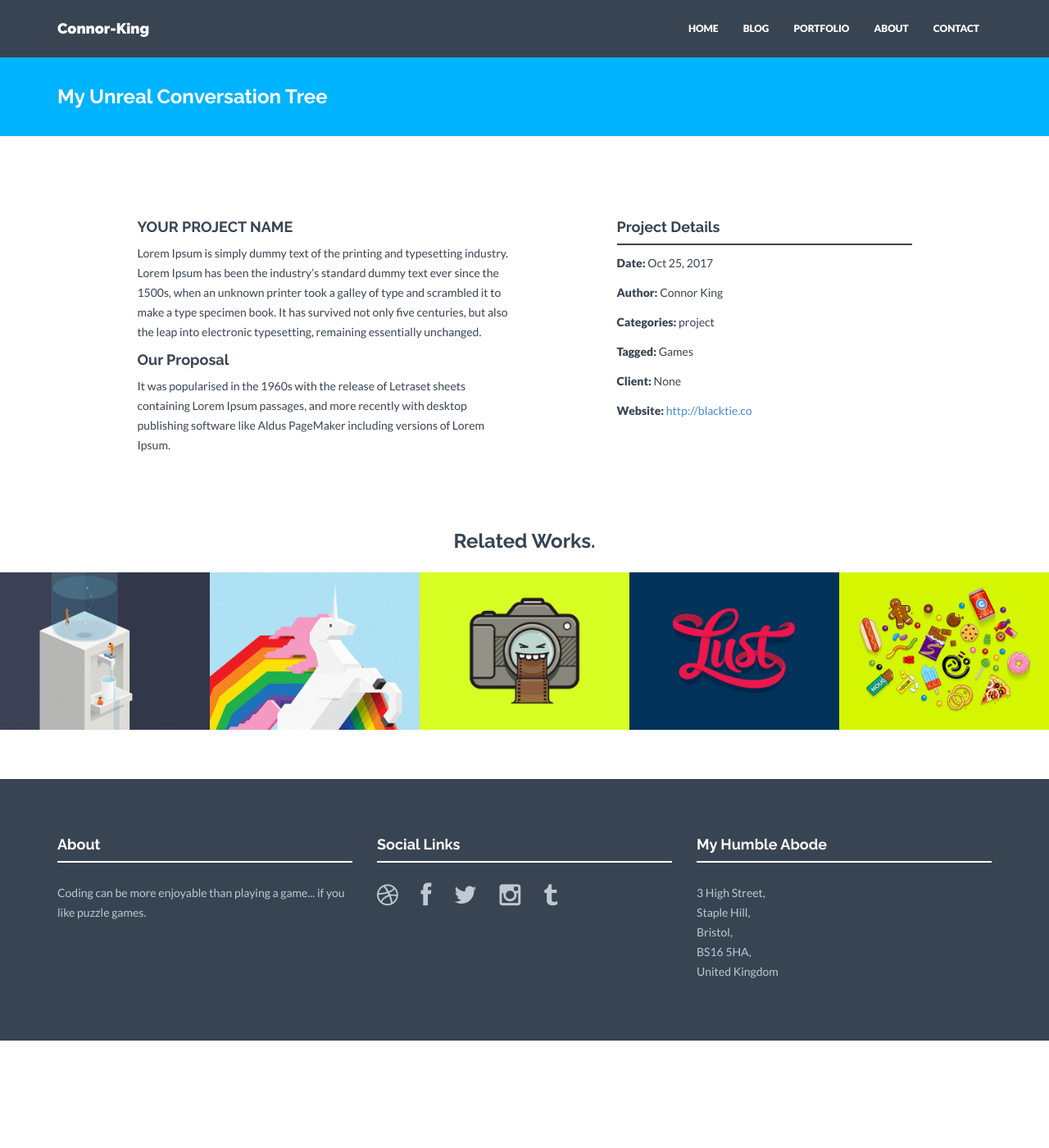
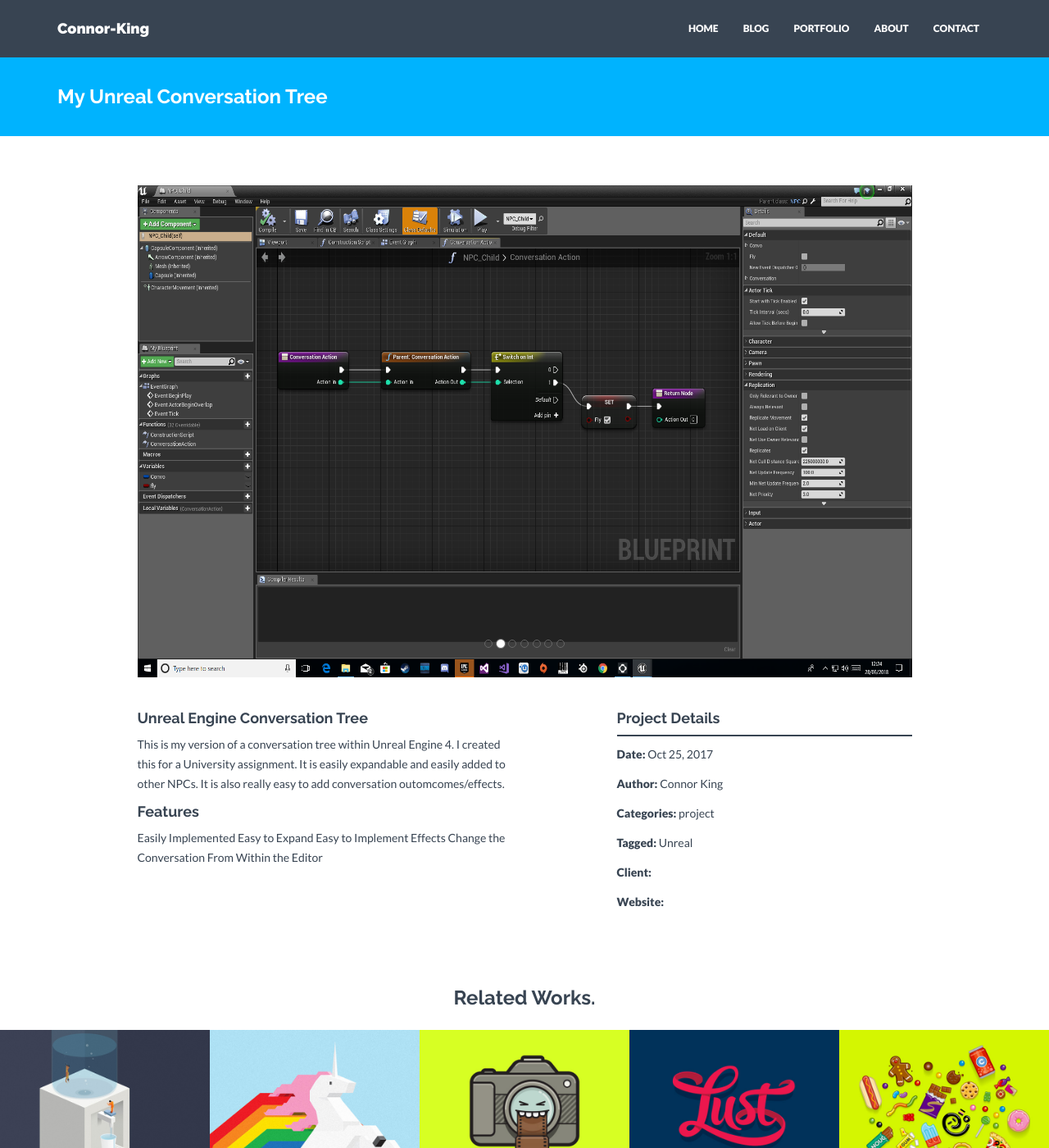
Before and after one commit to Connor-King/Connor-King.github.io, a Jekyll site: the page built from _projects/2014-04-25-my-unreal-plugin.markdown, in a window 1280 px wide and 1400 px high. Shown: the whole window at 82% size. Built offline with Jekyll 4.4.1, drawn with Linux system fonts in a browser that asks for light colours; nearby versions of some CDN libraries.

Commit message:
updated conversation

```diff
--- a/_projects/2014-04-25-my-unreal-plugin.markdown
+++ b/_projects/2014-04-25-my-unreal-plugin.markdown
@@ -6,16 +6,22 @@
 categories:
 - project
 img: unreal_logo.jpg
-conversation:
-- single01.jpg
-- single02.jpg
-- single03.jpg
-tagged: Games
-client: None
-website: http://blacktie.co
+carousel:
+- unreal01.png
+- unreal02.png
+- unreal03.png
+- unreal04.png
+- unreal05.png
+- unreal06.png
+- unreal.mp4
+tagged: Unreal
+Video: https://www.youtube.com/watch?v=mQX5AIM_q_s
 ---
-#### YOUR PROJECT NAME
-Lorem Ipsum is simply dummy text of the printing and typesetting industry. Lorem Ipsum has been the industry's standard dummy text ever since the 1500s, when an unknown printer took a galley of type and scrambled it to make a type specimen book. It has survived not only five centuries, but also the leap into electronic typesetting, remaining essentially unchanged.
+#### Unreal Engine Conversation Tree
+This is my version of a conversation tree within Unreal Engine 4. I created this for a University assignment. It is easily expandable and easily added to other NPCs. It is also really easy to add conversation outomcomes/effects.
 
-#### Our Proposal
-It was popularised in the 1960s with the release of Letraset sheets containing Lorem Ipsum passages, and more recently with desktop publishing software like Aldus PageMaker including versions of Lorem Ipsum.
+#### Features
+Easily Implemented
+Easy to Expand
+Easy to Implement Effects
+Change the Conversation From Within the Editor
```
Also changed, not shown: assets/img/project/carousel/unreal01.png (added), assets/img/project/carousel/unreal02.png (added), assets/img/project/carousel/unreal03.png (added), assets/img/project/carousel/unreal04.png (added), assets/img/project/carousel/unreal05.png (added), assets/img/project/carousel/unreal06.png (added).
